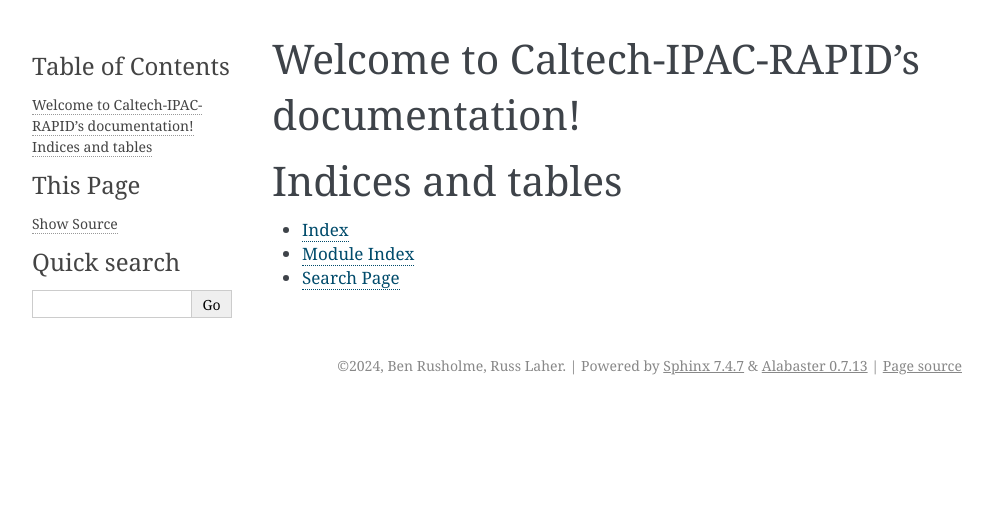
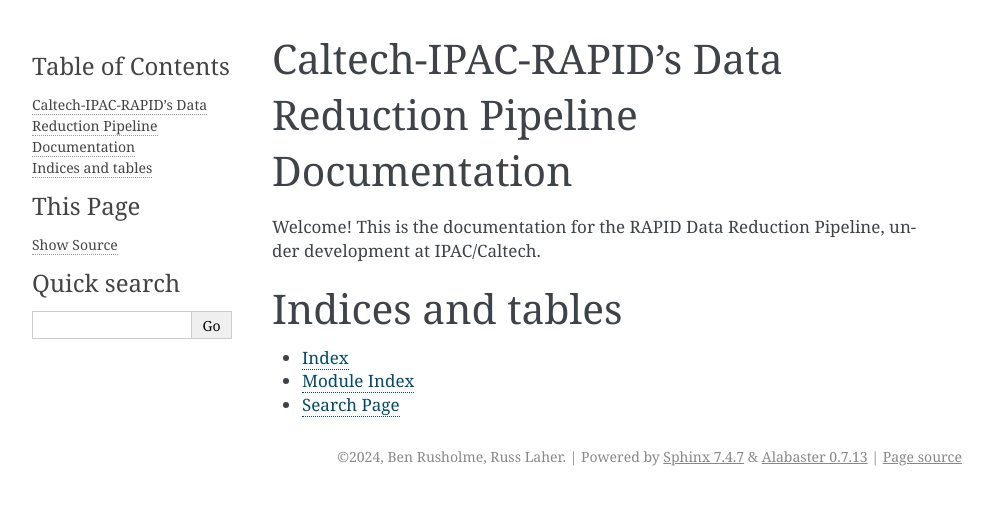
Before and after one commit to Caltech-IPAC/rapid, a Sphinx documentation site: the page built from docs/source/index.rst, in a window 1280 px wide. Shown: the top 505 px of the page, without its empty margins (148-1141 px from the left). Built offline with Sphinx 7.4.7, drawn with Linux system fonts in a browser that asks for light colours.

Commit message:
First modification to documentation index.

```diff
--- a/docs/source/index.rst
+++ b/docs/source/index.rst
@@ -3,8 +3,12 @@
    You can adapt this file completely to your liking, but it should at least
    contain the root `toctree` directive.
 
-Welcome to Caltech-IPAC-RAPID's documentation!
+Caltech-IPAC-RAPID's Data Reduction Pipeline Documentation
 ==============================================
+
+Welcome! This is the documentation for the RAPID Data Reduction
+Pipeline, under development at IPAC/Caltech.
+
 
 .. toctree::
    :maxdepth: 2
```
